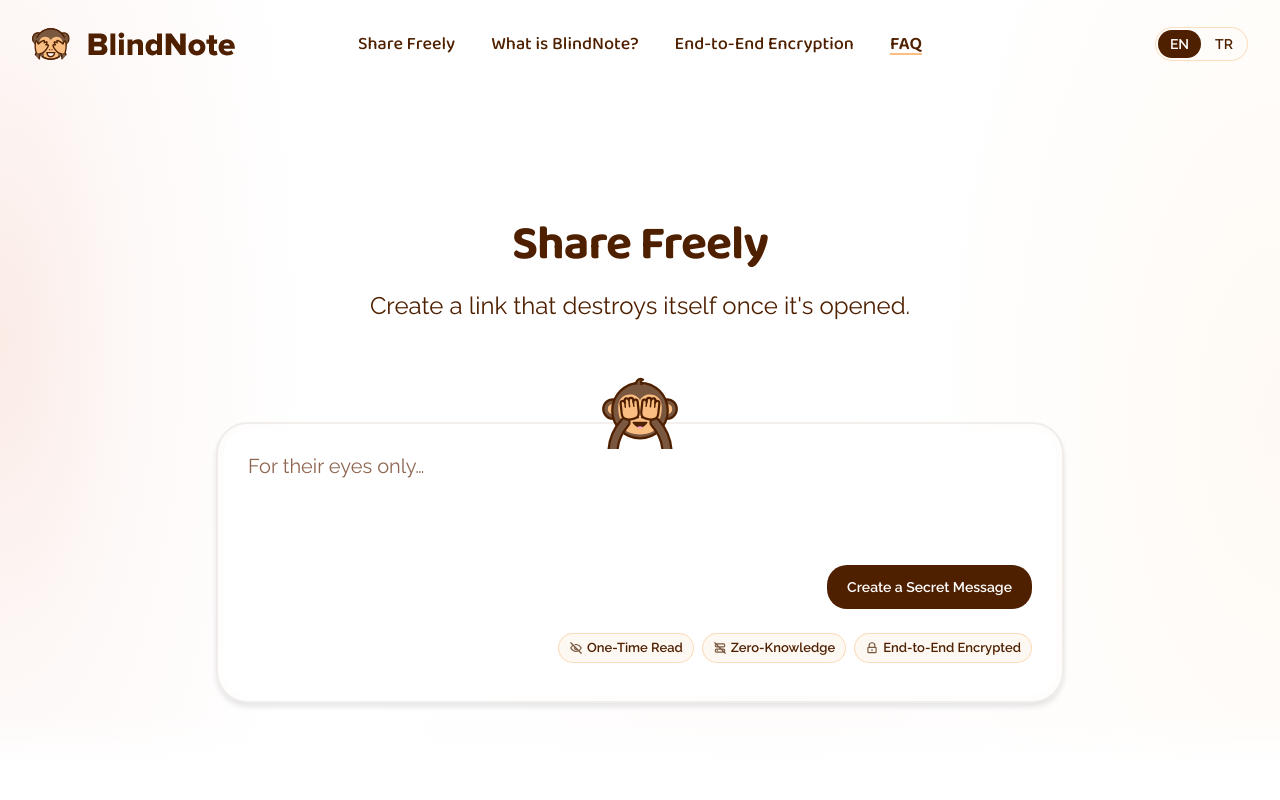
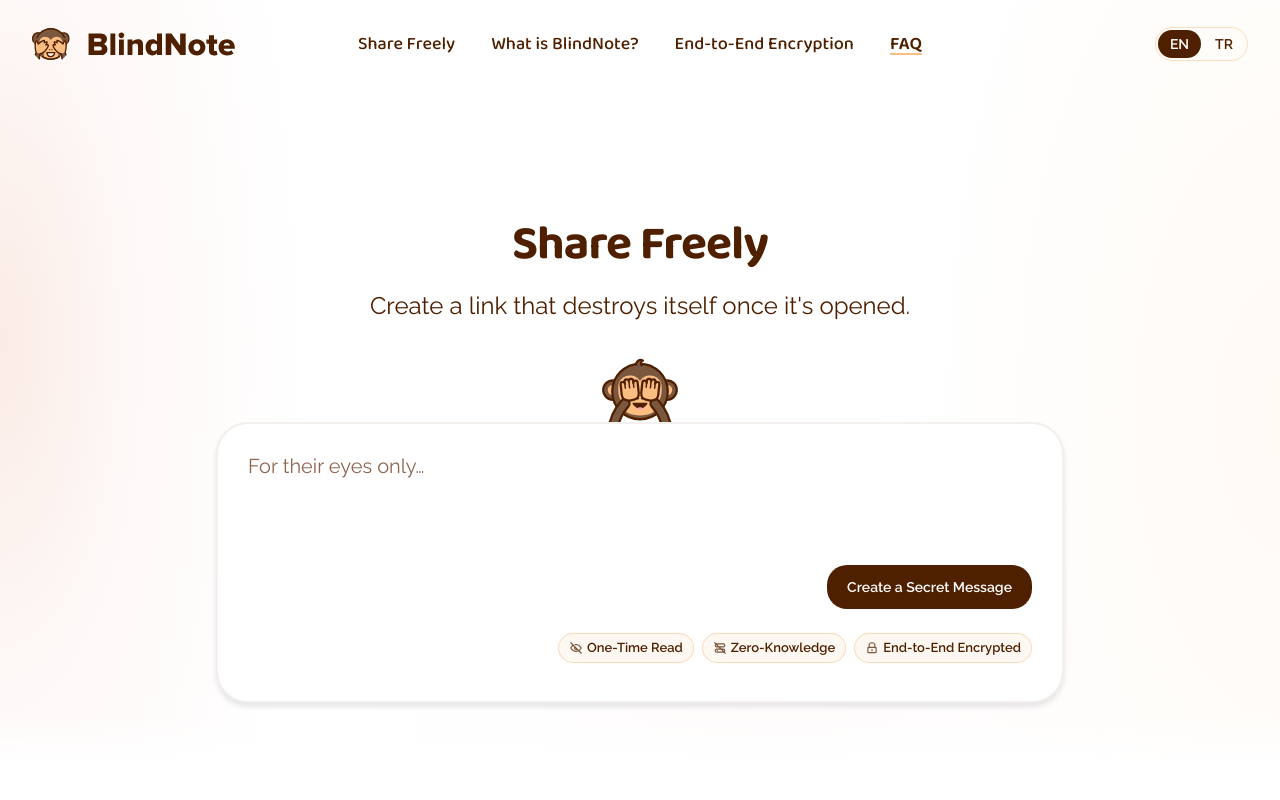
Before and after one commit to blindnote/blindnote, a React (Vite) app in the folder client/: page / in a window 1280 px wide. Shown: the top 800 px of the page. Built offline with nearby package versions, Linux system fonts and the light colour scheme.

Commit message:
fix(client): keep the peek monkey behind the card, as designed

```diff
--- a/client/src/components/Hero.tsx
+++ b/client/src/components/Hero.tsx
@@ -35,11 +35,11 @@ const BACKDROP = [
   'md:dark:bg-[radial-gradient(60%_70%_at_8%_10%,color-mix(in_srgb,var(--color-accent)_10%,transparent)_0%,transparent_70%),radial-gradient(55%_65%_at_95%_25%,color-mix(in_srgb,var(--color-accent)_7%,transparent)_0%,transparent_70%)]',
 ].join(' ')
 
-/** Kartın arkasından bakan maymunun boyutu ve karta binme miktarı (Figma ölçüleri) */
+/** Size of the monkey peeking from behind the card, and how much of it the card hides (same ratio as StepCard) */
 const PEEK = {
-  eyes: { gap: 'mt-[72px] md:mt-[100px]', monkey: 'w-14 translate-y-[18px] md:w-[90px] md:translate-y-[27px]' },
-  ears: { gap: 'mt-[76px] md:mt-[67px]', monkey: 'w-[72px] translate-y-2 md:w-[106px] md:translate-y-3' },
-  mouth: { gap: 'mt-[72px] md:mt-[100px]', monkey: 'w-14 translate-y-[18px] md:w-20 md:translate-y-7' },
+  eyes: { gap: 'mt-[72px] md:mt-[100px]', monkey: 'w-14 translate-y-1.5 md:w-[90px] md:translate-y-2' },
+  ears: { gap: 'mt-[76px] md:mt-[67px]', monkey: 'w-[72px] translate-y-1.5 md:w-[106px] md:translate-y-[9px]' },
+  mouth: { gap: 'mt-[72px] md:mt-[100px]', monkey: 'w-14 translate-y-3.5 md:w-20 md:translate-y-5' },
 } as const
 
 /**
@@ -91,7 +91,7 @@ export function Hero(props: HeroProps) {
             {peek && props.monkey && (
               <Monkey
                 pose={props.monkey.pose}
-                className={cx('pointer-events-none absolute bottom-full left-1/2 z-10 -translate-x-1/2', peek.monkey)}
+                className={cx('pointer-events-none absolute bottom-full left-1/2 -z-10 -translate-x-1/2', peek.monkey)}
               />
             )}
             {props.card}
--- a/client/src/components/Panel.tsx
+++ b/client/src/components/Panel.tsx
@@ -18,7 +18,7 @@ export function Panel(props: PanelProps) {
   return (
     <div
       className={cx(
-        'w-full rounded-2xl border p-[3px] shadow-composer md:rounded-card md:border-2 md:p-1.5',
+        'w-full rounded-2xl border bg-page p-[3px] shadow-composer md:rounded-card md:border-2 md:p-1.5 dark:bg-night',
         props.tone === 'danger' ? 'border-danger/40 dark:border-danger-dark/50' : 'border-ink/7 dark:border-night-line',
         props.className,
       )}
```
